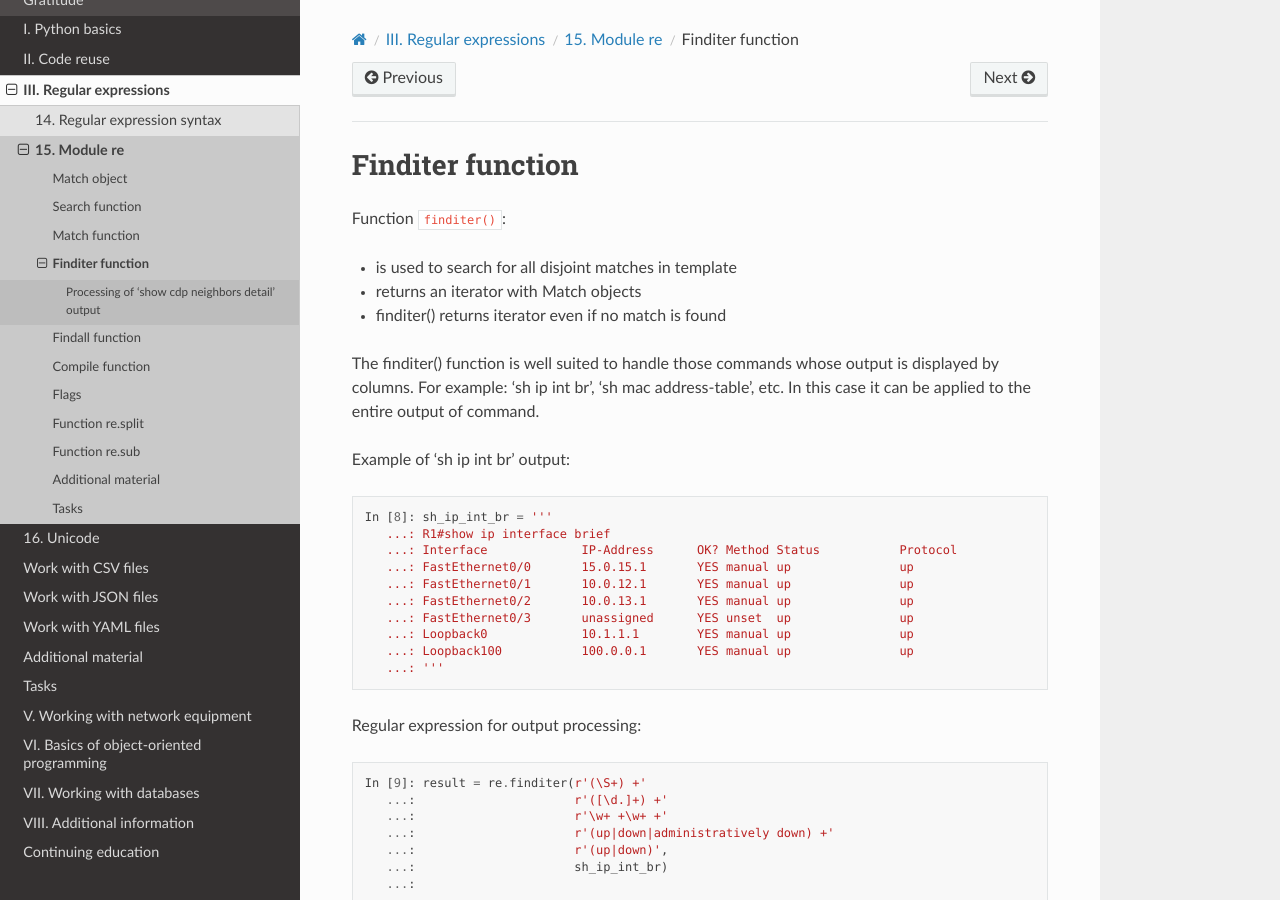
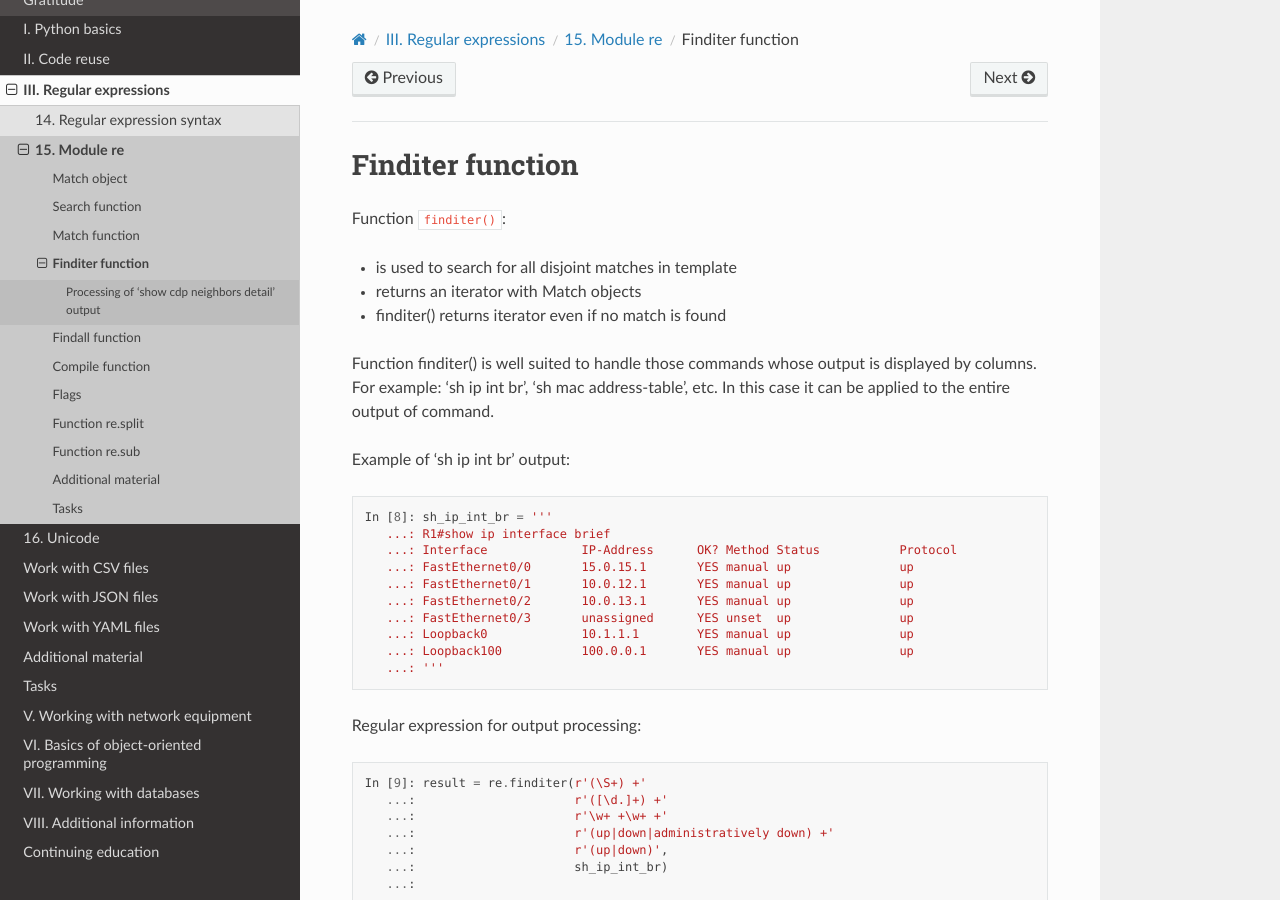
Before and after one commit to natenka/pyneng-book-en, a Sphinx documentation site: the page built from docs/source/book/15_module_re/finditer.rst, in a window 1280 px wide and 900 px high. Built offline with Sphinx 7.4.7 and the Read the Docs theme 2.0.0, drawn with Linux system fonts in a browser that asks for light colours; pages that are not in the unit, such as notebooks, are missing from menus; some of the changed text lies outside the part shown.

Commit message:
Update finditer.rst

```diff
--- a/docs/source/book/15_module_re/finditer.rst
+++ b/docs/source/book/15_module_re/finditer.rst
@@ -7,7 +7,7 @@
 * returns an iterator with Match objects
 * finditer() returns iterator even if no match is found
 
-The finditer() function is well suited to handle those commands whose output is displayed by columns. For example: ‘sh ip int br’, ‘sh mac address-table’, etc. In this case it can be applied to the entire output of command.
+Function finditer() is well suited to handle those commands whose output is displayed by columns. For example: ‘sh ip int br’, ‘sh mac address-table’, etc. In this case it can be applied to the entire output of command.
 
 Example of 'sh ip int br' output:
 
@@ -89,7 +89,7 @@
 
 Now we will analyze the same log file that was used in *search* and *match* subsections.
 
-In this case it is possible to pass the entire contents of the file (parse_log_finditer.py):
+In this case it is possible to pass the entire contents of file (parse_log_finditer.py):
 
 .. code:: python
 
@@ -126,7 +126,7 @@
 
 Finditer() can handle output of ‘sh cdp neighbors detail’ as well as in re.search subsection.
 
-The script is almost identical to the version with re.search (parse_sh_cdp_neighbors_detail_finditer.py file):
+The script is almost identical to version with re.search (parse_sh_cdp_neighbors_detail_finditer.py file):
 
 .. code:: python
 
```
